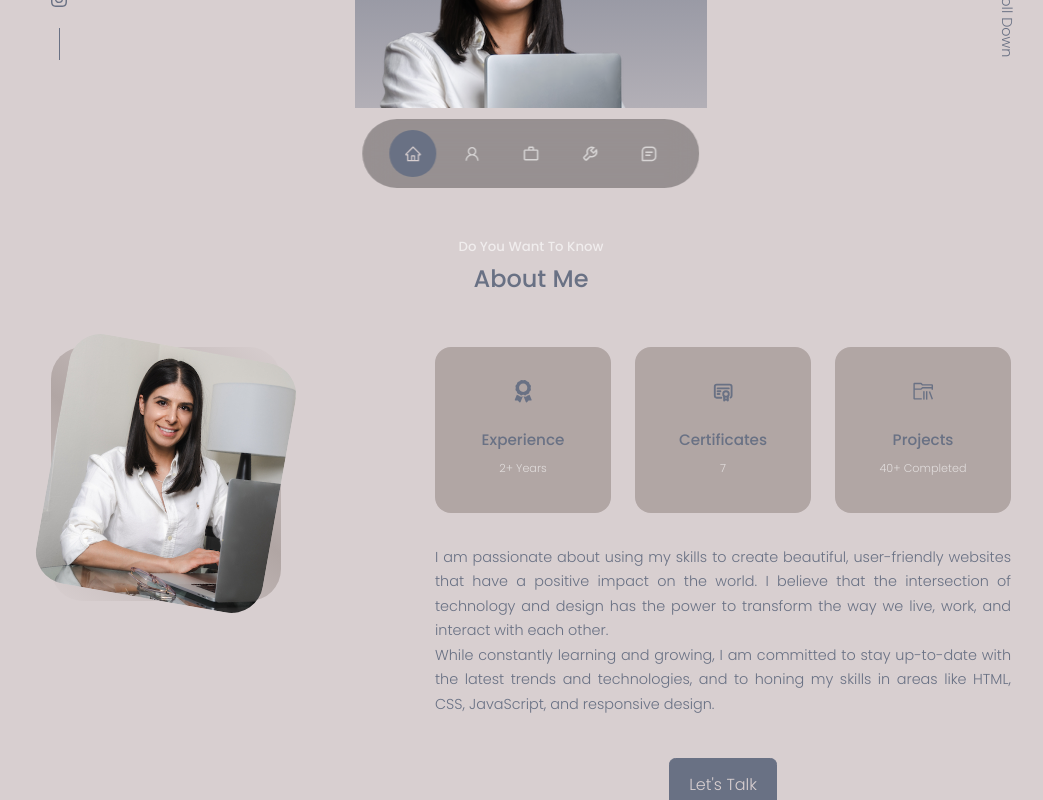
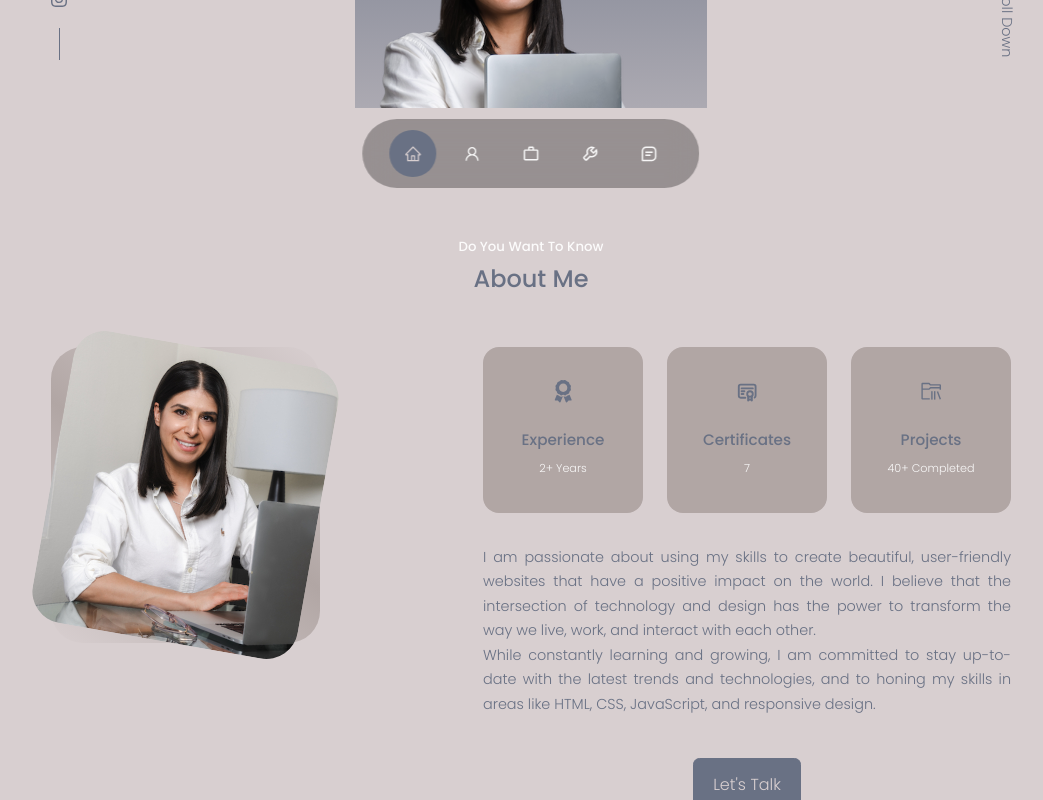
Before and after one commit to ivonamojsovska/react-porfolio, a React (Create React App) app: page / in a window 1280 px wide. Shown: the part 580-1380 px from the top of the page, without its empty margins (109-1152 px from the left). Built offline with nearby package versions, Linux system fonts and the light colour scheme.

Commit message:
some quick fixes

```diff
--- a/src/components/about/About.css
+++ b/src/components/about/About.css
@@ -1,6 +1,6 @@
 .about__container {
   display: grid;
-  grid-template-columns: 30% 60%;
+  grid-template-columns: 35% 55%;
   gap: 10%;
   text-align: center;
 }
--- a/src/components/header/Header.css
+++ b/src/components/header/Header.css
@@ -40,7 +40,7 @@ header {
 .me {
   background: linear-gradient(var(--color-primary), transparent);
   width: 22rem;
-  height: 30rem;
+  height: 33rem;
   position: absolute;
   left: 50%;
   transform: translateX(-50%);
@@ -69,7 +69,7 @@ header {
 
 @media screen and (max-width: 1024px) {
   header {
-    height: 55rem;
+    height: 90vh;
   }
 }
 
--- a/src/components/header/Header.jsx
+++ b/src/components/header/Header.jsx
@@ -9,11 +9,10 @@ const Header = () => {
     <header>
       <div className="container header__container">
         <h5>Hello I'm</h5>
-        <h1>Ivona M.Stevik</h1>
+        <h1>Ivona M. Stevik</h1>
         <h5 className="text-light">Software Engineer</h5>
         <CTA />
         <HeaderSocials />
-
         <div className="me">
           <img src={ME} alt="profile image" />
         </div>
--- a/src/index.css
+++ b/src/index.css
@@ -16,12 +16,12 @@
   --color-primary: #697184;
   --color-primary-variant: rgba(105, 113, 132, 0.6);
   --color-white: #f2f1ef;
-  --color-light: rgba(255, 255, 255, 0.615);
+  --color-light: rgba(255, 255, 255, 0.916);
 
   --transition: all 400ms ease;
 
   --container-width-lg: 75%;
-  --container-width-md: 86%;
+  --container-width-md: 80%;
   --container-width-sm: 90%;
 }
 
```
